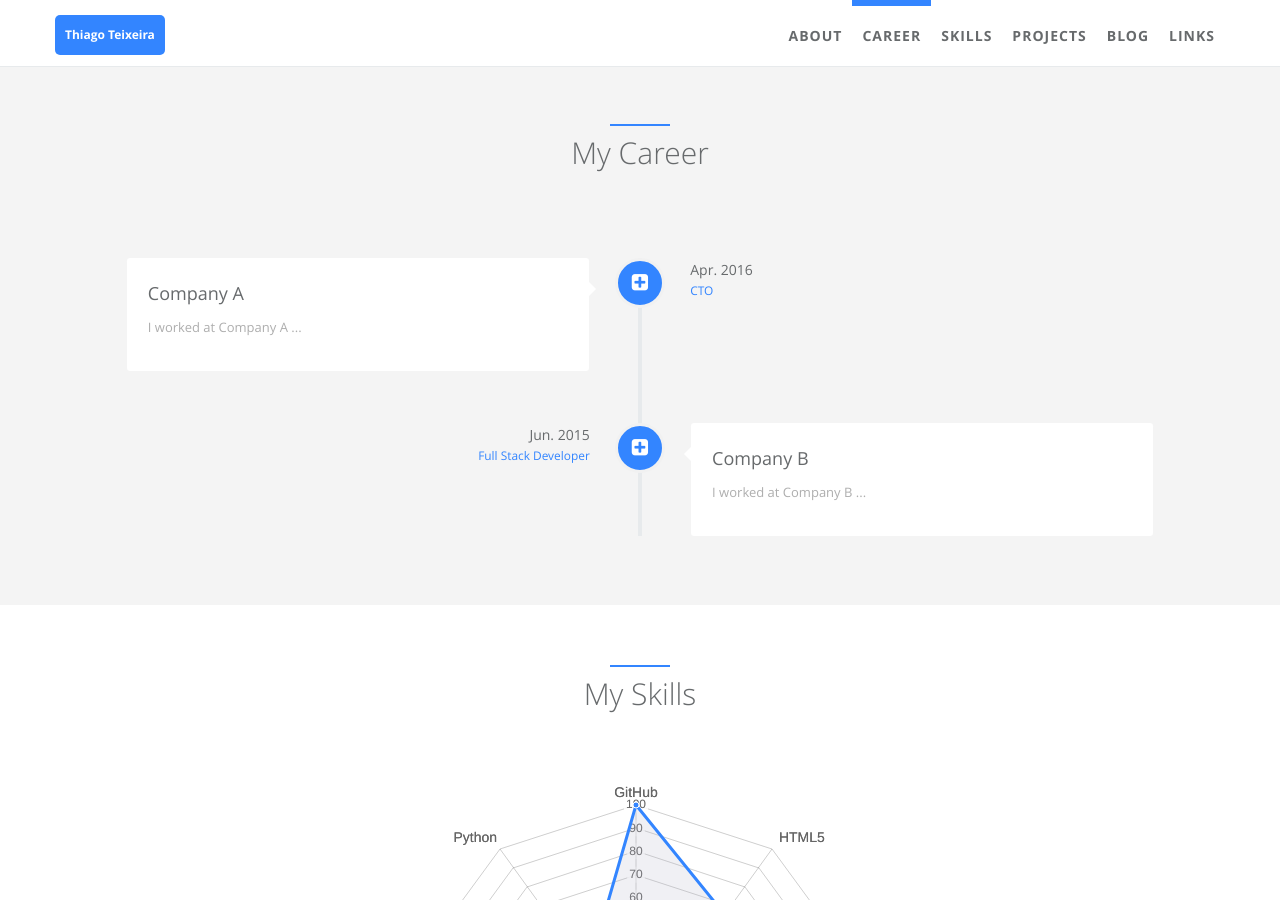
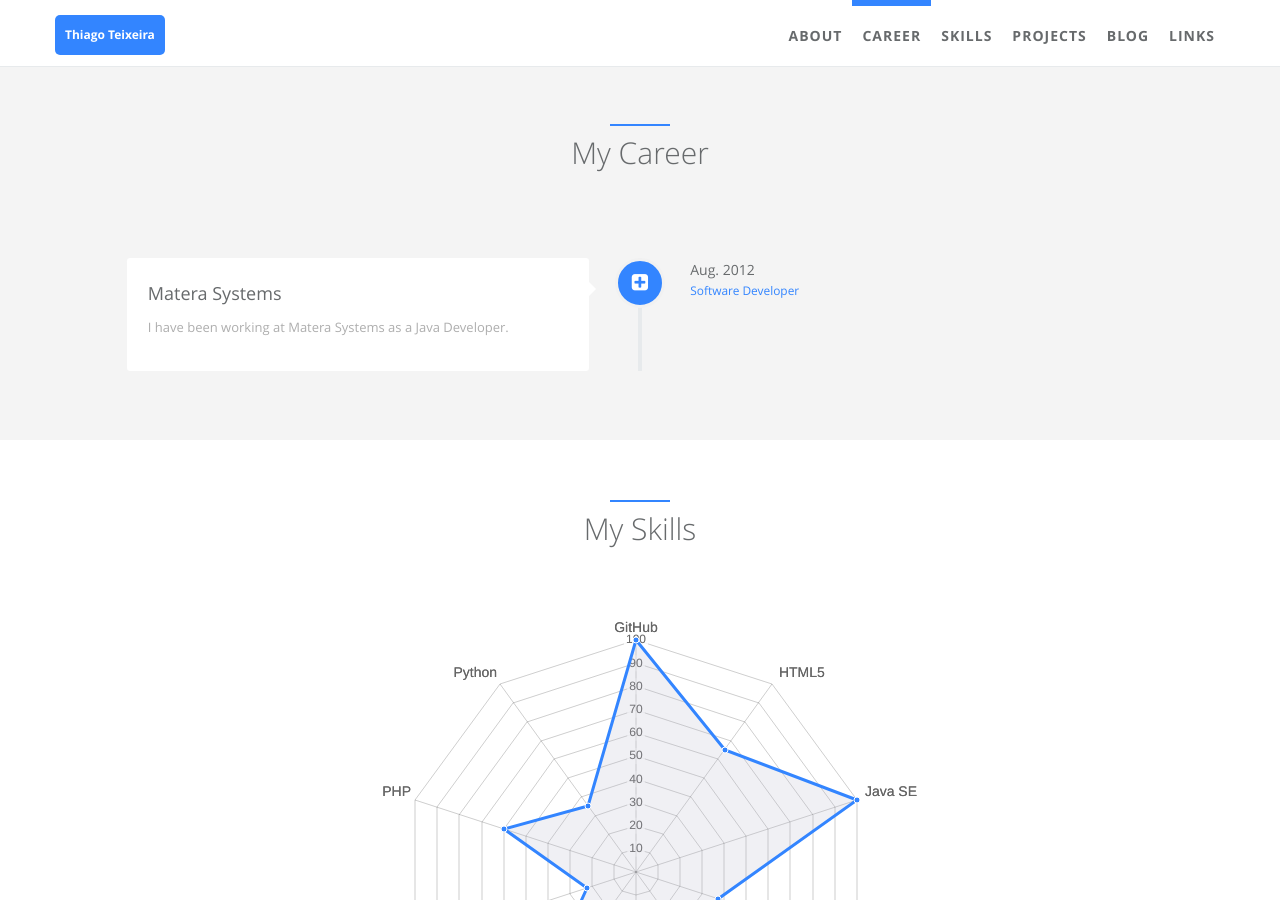
Before and after one commit to thiagoteixeira/thiagoteixeira.github.io, a Jekyll site: the page built from index.html, in a window 1280 px wide and 900 px high, scrolled down 818 px. Built offline with Jekyll 4.4.1, drawn with Linux system fonts in a browser that asks for light colours.

Commit message:
Adding company job details

```diff
--- a/_data/index/careers.yml
+++ b/_data/index/careers.yml
@@ -1,29 +1,29 @@
 # careers section data
 # if you don't have language feature(language.yml is empty), ignore "i18n" items
 - name:
-    detail: Company A
+    detail: Matera Systems
     i18n: company_a
   desc:
-    detail: I worked at Company A ...
+    detail: I have been working at Matera Systems as a Java Developer.
     i18n: company_a_desc
   date:
-    detail: Apr. 2016
+    detail: Aug. 2012
     i18n: company_a_date
   job:
-    detail: CTO
+    detail: Software Developer
     i18n: company_a_job
   icon: fa-plus-square
 
-- name:
-    detail: Company B
-    i18n: company_b
-  desc:
-    detail: I worked at Company B ...
-    i18n: company_b_desc
-  date:
-    detail: Jun. 2015
-    i18n: company_b_date
-  job:
-    detail: Full Stack Developer
-    i18n: company_b_job
-  icon: fa-plus-square
+# - name:
+    # detail: Company B
+    # i18n: company_b
+  # desc:
+    # detail: I worked at Company B ...
+    # i18n: company_b_desc
+  # date:
+    # detail: Jun. 2015
+    # i18n: company_b_date
+  # job:
+    # detail: Full Stack Developer
+    # i18n: company_b_job
+  # icon: fa-plus-square
```
